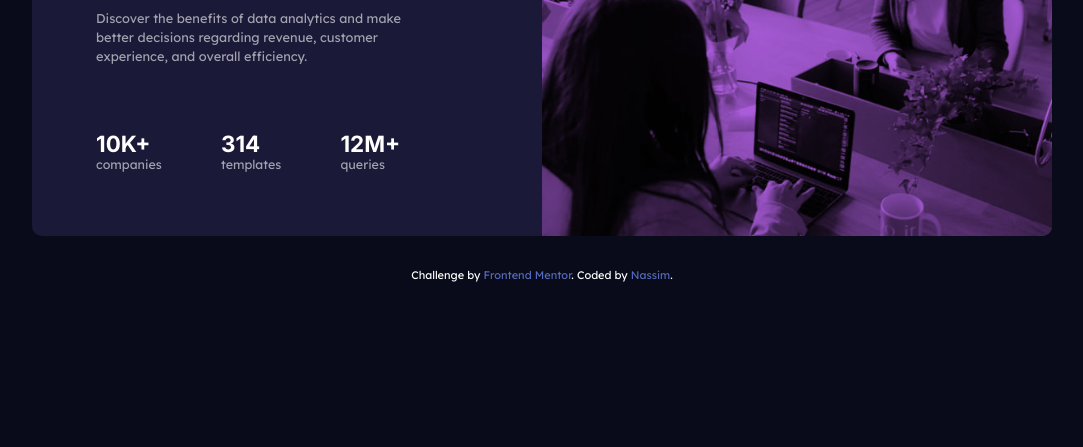
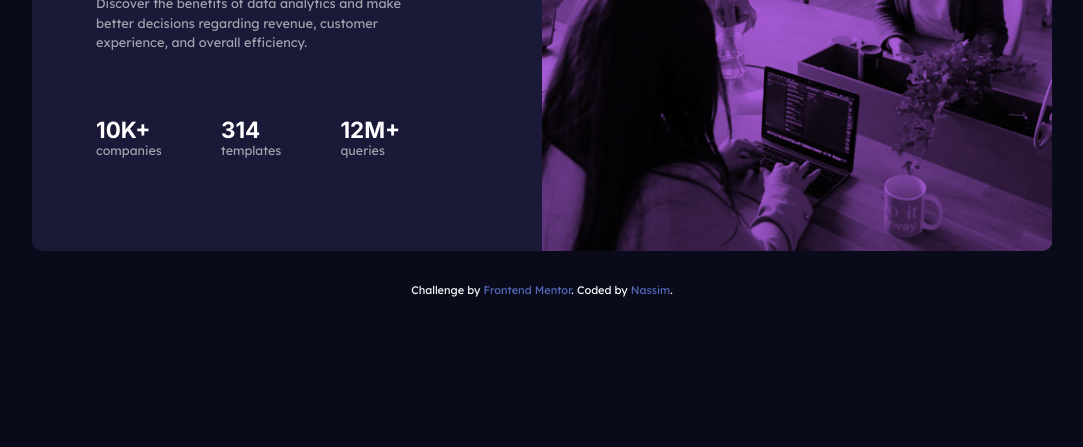
Before and after one commit to Nassim555/Stats-preview-card-component, a plain HTML site: page index.html in a window 1280 px wide. Shown: the part 353-800 px from the top of the page, without its empty margins (98-1181 px from the left). Drawn offline with Linux system fonts and the light colour scheme.

Commit message:
Add files via upload

```diff
--- a/index.html
+++ b/index.html
@@ -38,7 +38,8 @@
     <div class="container">
       <div class="card">
         <div class="card-image">
-          <img src="images/image-header-mobile.jpg" alt="" />
+          <img class="mobile" src="images/image-header-mobile.jpg" alt="" />
+          <img class="desktop" src="images/image-header-desktop.jpg" alt="" />
         </div>
 
         <div class="card-content">
--- a/style.css
+++ b/style.css
@@ -100,6 +100,9 @@ li.list-item {
   list-style: none;
   margin: 1.5em 0;
 }
+.desktop{
+display: none;
+}
 @media (min-width: 580px) {
   .list {
     display: flex;
@@ -108,6 +111,9 @@ li.list-item {
   }
   li.list-item {
     margin: 0 1.5em;
+  }
+  .desktop{
+    display: none;
   }
 }
 @media (min-width: 990px) {
@@ -158,4 +164,10 @@ li.list-item {
   li.list-item p {
     font-size: .78rem;
   }
+  .desktop{
+    display: block;
+  }
+  .mobile{
+    display: none;
+  }
 }
```
